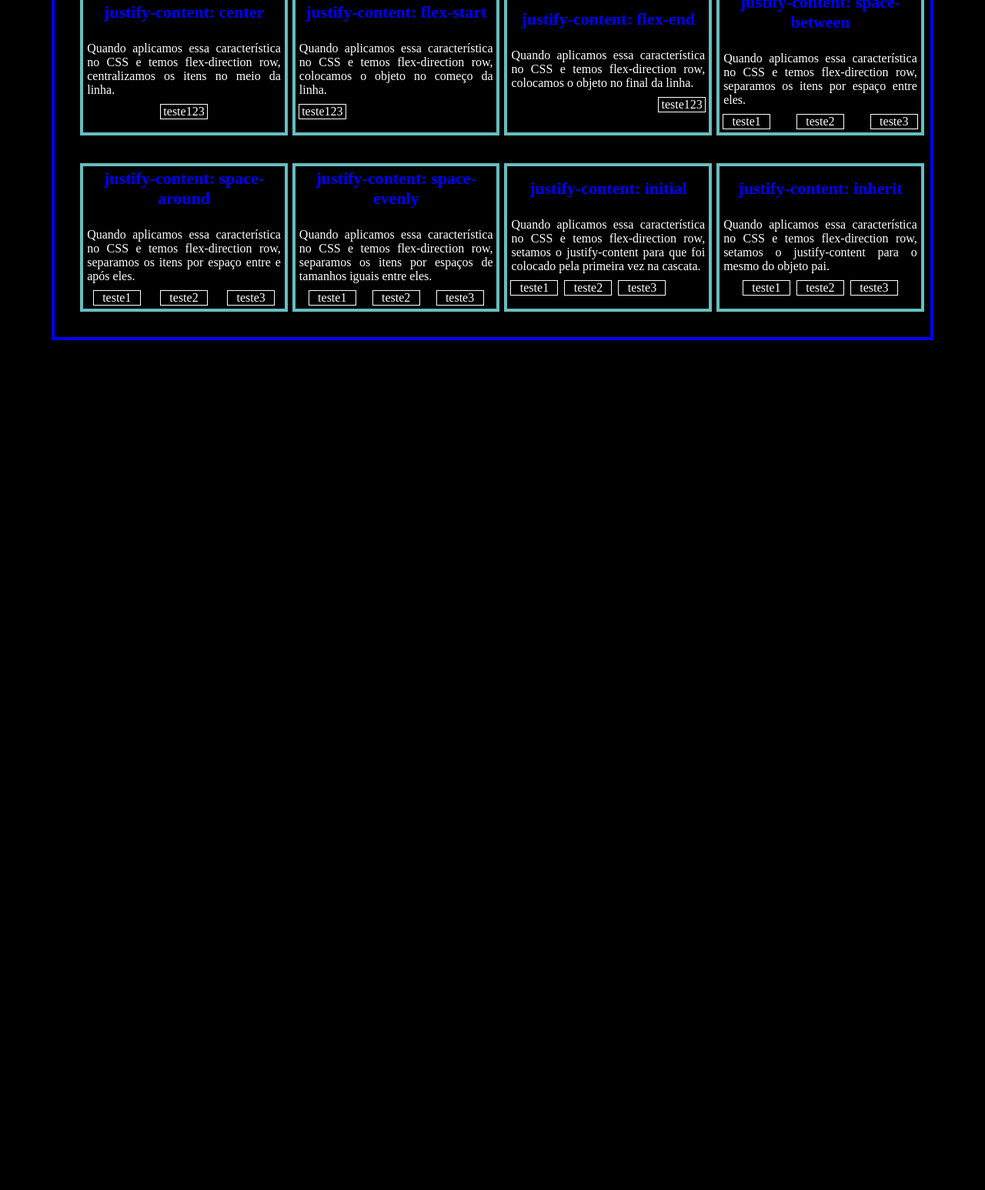
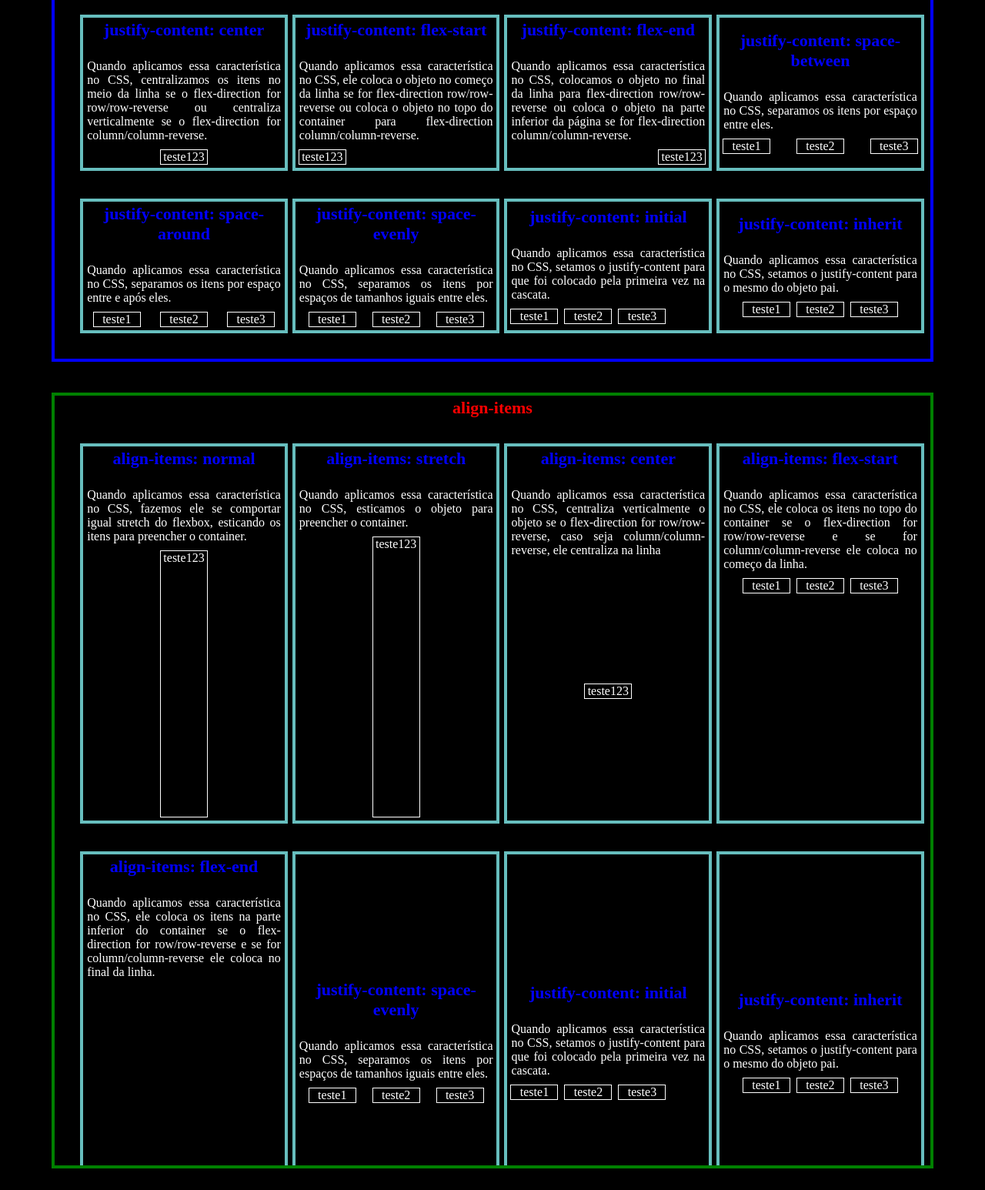
Before and after one commit to RoDev-Ops/POC-1-Flexbox, a plain HTML site: page justify.html in a window 1280 px wide. Shown: the part 252-1798 px from the top of the page at 77% size. Before the commit the page ends 800 px from the top, so only its background shows below. Drawn offline with Linux system fonts and the light colour scheme.

Commit message:
adjustment justify + start align

```diff
--- a/justify.html
+++ b/justify.html
@@ -11,22 +11,22 @@
       <h1 class="subtitle">justify-content e align-items</h1>
       <p style="width: 70%">
         O comando justify-content é usado para você alinhar seus itens no eixo
-        principal setado pelo flex-direction, enquanto o comando align-items é
-        usado para alinhar seus itens no eixo transversal.
+        principal (por padrão horizontal), enquanto o comando align-items é
+        usado para alinhar seus itens no eixo transversal (por padrão vertical).
+        <br />
+        Nos exemplos abaixo estaremos usando os eixos padrão.
       </p>
     </div>
 
-    <div class="container" style="height: auto">
-      <h1 class="subtitle" style="color: red">
-        justify-content + flex-direction: row
-      </h1>
+    <div class="container" style="height: auto; overflow: scroll;" id="justify">
+      <h1 class="subtitle" style="color: red">justify-content</h1>
       <div class="containerTop" style="margin: 30px">
         <div class="justifyRow">
           <h1 class="subtitle">justify-content: center</h1>
 
           <p style="margin: 5px">
-            Quando aplicamos essa característica no CSS e temos flex-direction
-            row, centralizamos os itens no meio da linha.
+            Quando aplicamos essa característica no CSS, centralizamos os itens
+            no meio da linha se o flex-direction for row/row-reverse ou centraliza verticalmente se o flex-direction for column/column-reverse.
           </p>
 
           <div
@@ -41,8 +41,8 @@
           <h1 class="subtitle">justify-content: flex-start</h1>
 
           <p style="margin: 5px">
-            Quando aplicamos essa característica no CSS e temos flex-direction
-            row, colocamos o objeto no começo da linha.
+            Quando aplicamos essa característica no CSS, ele coloca o objeto no
+            começo da linha se for flex-direction row/row-reverse ou coloca o objeto no topo do container para flex-direction column/column-reverse.
           </p>
 
           <div
@@ -62,8 +62,8 @@
           <h1 class="subtitle">justify-content: flex-end</h1>
 
           <p style="margin: 5px">
-            Quando aplicamos essa característica no CSS e temos flex-direction
-            row, colocamos o objeto no final da linha.
+            Quando aplicamos essa característica no CSS, colocamos o objeto no
+            final da linha para flex-direction row/row-reverse ou coloca o objeto na parte inferior da página se for flex-direction column/column-reverse.
           </p>
 
           <div
@@ -83,8 +83,8 @@
           <h1 class="subtitle">justify-content: space-between</h1>
 
           <p style="margin: 5px">
-            Quando aplicamos essa característica no CSS e temos flex-direction
-            row, separamos os itens por espaço entre eles.
+            Quando aplicamos essa característica no CSS, separamos os itens por
+            espaço entre eles.
           </p>
 
           <div
@@ -108,8 +108,8 @@
           <h1 class="subtitle">justify-content: space-around</h1>
 
           <p style="margin: 5px">
-            Quando aplicamos essa característica no CSS e temos flex-direction
-            row, separamos os itens por espaço entre e após eles.
+            Quando aplicamos essa característica no CSS, separamos os itens por
+            espaço entre e após eles.
           </p>
 
           <div
@@ -131,8 +131,8 @@
           <h1 class="subtitle">justify-content: space-evenly</h1>
 
           <p style="margin: 5px">
-            Quando aplicamos essa característica no CSS e temos flex-direction
-            row, separamos os itens por espaços de tamanhos iguais entre eles.
+            Quando aplicamos essa característica no CSS, separamos os itens por
+            espaços de tamanhos iguais entre eles.
           </p>
 
           <div
@@ -154,9 +154,8 @@
           <h1 class="subtitle">justify-content: initial</h1>
 
           <p style="margin: 5px">
-            Quando aplicamos essa característica no CSS e temos flex-direction
-            row, setamos o justify-content para que foi colocado pela primeira
-            vez na cascata.
+            Quando aplicamos essa característica no CSS, setamos o
+            justify-content para que foi colocado pela primeira vez na cascata.
           </p>
 
           <div
@@ -178,8 +177,188 @@
           <h1 class="subtitle">justify-content: inherit</h1>
 
           <p style="margin: 5px">
-            Quando aplicamos essa característica no CSS e temos flex-direction
-            row, setamos o justify-content para o mesmo do objeto pai.
+            Quando aplicamos essa característica no CSS, setamos o
+            justify-content para o mesmo do objeto pai.
+          </p>
+
+          <div
+            class="aux"
+            style="
+              display: flex;
+              flex-direction: row;
+              justify-content: inherit;
+              width: 100%;
+            "
+          >
+            <div class="content">teste1</div>
+            <div class="content">teste2</div>
+            <div class="content">teste3</div>
+          </div>
+        </div>
+      </div>
+    </div>
+
+    <div
+      class="container"
+      style="height: 1000px; border-color: green; overflow: scroll"
+      id="alignItems"
+    >
+      <h1 class="subtitle" style="color: red">align-items</h1>
+      <div class="containerTop" style="margin: 30px">
+        <div class="justifyRow">
+          <h1 class="subtitle">align-items: normal</h1>
+
+          <p style="margin: 5px">
+            Quando aplicamos essa característica no CSS, fazemos ele se
+            comportar igual stretch do flexbox, esticando os itens para
+            preencher o container.
+          </p>
+
+          <div
+            class="aux"
+            style="display: flex; flex-direction: row; height: 100%; align-items: normal;"
+          >
+            <div class="content">teste123</div>
+          </div>
+        </div>
+
+        <div class="justifyRow">
+          <h1 class="subtitle">align-items: stretch</h1>
+
+          <p style="margin: 5px">
+            Quando aplicamos essa característica no CSS, esticamos o objeto para preencher o container.
+          </p>
+
+          <div
+            class="aux"
+            style="
+              display: flex;
+              flex-direction: row;
+              height: 100%; align-items: stretch;
+            "
+          >
+            <div class="content">teste123</div>
+          </div>
+        </div>
+
+        <div class="justifyRow">
+          <h1 class="subtitle">align-items: center</h1>
+
+          <p style="margin: 5px">
+            Quando aplicamos essa característica no CSS, centraliza verticalmente o objeto se o flex-direction for row/row-reverse, caso seja column/column-reverse, ele centraliza na linha
+          </p>
+
+          <div
+            class="aux"
+            style="
+              display: flex;
+              flex-direction: row;
+              align-items: center;
+              height: 100%;
+            "
+          >
+            <div class="content">teste123</div>
+          </div>
+        </div>
+
+        <div class="justifyRow">
+          <h1 class="subtitle">align-items: flex-start</h1>
+
+          <p style="margin: 5px">
+            Quando aplicamos essa característica no CSS, ele coloca os itens no topo do container se o flex-direction for row/row-reverse e se for column/column-reverse ele coloca no começo da linha.
+          </p>
+
+          <div
+            class="aux"
+            style="
+              display: flex;
+              flex-direction: row;
+              align-items: flex-start;
+              height: 100%;
+            "
+          >
+            <div class="content">teste1</div>
+            <div class="content">teste2</div>
+            <div class="content">teste3</div>
+          </div>
+        </div>
+      </div>
+
+      <div class="containerBottom" style="margin: 30px">
+        <div class="justifyRow">
+          <h1 class="subtitle">align-items: flex-end</h1>
+
+          <p style="margin: 5px">
+            Quando aplicamos essa característica no CSS, ele coloca os itens na parte inferior do container se o flex-direction for row/row-reverse e se for column/column-reverse ele coloca no final da linha.
+          </p>
+
+          <div
+            class="aux"
+            style="
+              display: flex;
+              flex-direction: row;
+              align-items: flex-end;
+              height: 100%;
+            "
+          >
+            <div class="content">teste1</div>
+            <div class="content">teste2</div>
+            <div class="content">teste3</div>
+          </div>
+        </div>
+
+        <div class="justifyRow">
+          <h1 class="subtitle">justify-content: space-evenly</h1>
+
+          <p style="margin: 5px">
+            Quando aplicamos essa característica no CSS, separamos os itens por
+            espaços de tamanhos iguais entre eles.
+          </p>
+
+          <div
+            class="aux"
+            style="
+              display: flex;
+              flex-direction: row;
+              justify-content: space-evenly;
+              width: 100%;
+            "
+          >
+            <div class="content">teste1</div>
+            <div class="content">teste2</div>
+            <div class="content">teste3</div>
+          </div>
+        </div>
+
+        <div class="justifyRow">
+          <h1 class="subtitle">justify-content: initial</h1>
+
+          <p style="margin: 5px">
+            Quando aplicamos essa característica no CSS, setamos o
+            justify-content para que foi colocado pela primeira vez na cascata.
+          </p>
+
+          <div
+            class="aux"
+            style="
+              display: flex;
+              flex-direction: row;
+              justify-content: initial;
+              width: 100%;
+            "
+          >
+            <div class="content">teste1</div>
+            <div class="content">teste2</div>
+            <div class="content">teste3</div>
+          </div>
+        </div>
+
+        <div class="justifyRow">
+          <h1 class="subtitle">justify-content: inherit</h1>
+
+          <p style="margin: 5px">
+            Quando aplicamos essa característica no CSS, setamos o
+            justify-content para o mesmo do objeto pai.
           </p>
 
           <div
```
